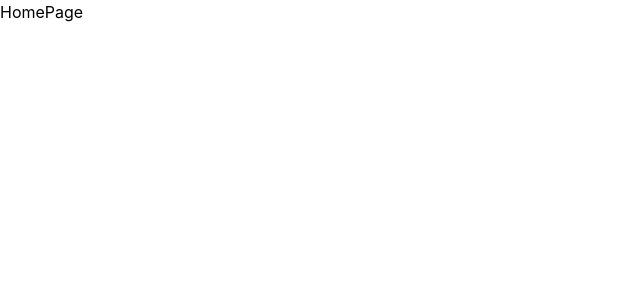
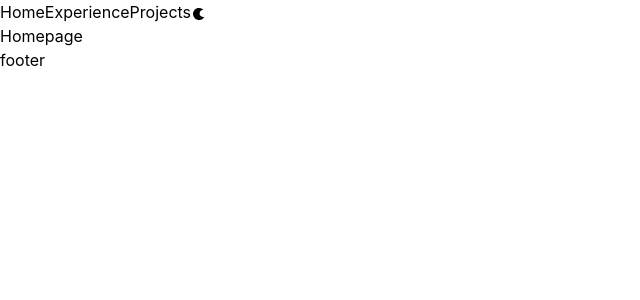
Before and after one commit to RoyCDev/portfolio, a React app: page / in a window 1280 px wide. Shown: the top 300 px of the page, without its empty margins (0-640 px from the left). Built offline with nearby package versions, Linux system fonts and the light colour scheme; the HTML template or start-up script is replaced by a standard one.

Commit message:
theme toggler in header

```diff
--- a/package.json
+++ b/package.json
@@ -13,6 +13,7 @@
     "@tailwindcss/vite": "^4.3.3",
     "react": "^19.2.8",
     "react-dom": "^19.2.8",
+    "react-icons": "^5.7.0",
     "react-router": "^8.4.0",
     "tailwindcss": "^4.3.3"
   },
--- a/src/App.tsx
+++ b/src/App.tsx
@@ -1,4 +1,5 @@
 import { Routes, Route } from "react-router"
+import RootLayout from "./layout/RootLayout"
 import HomePage from "./pages/HomePage"
 import ExperiencePage from "./pages/ExperiencePage"
 import ProjectPage from "./pages/ProjectPage"
@@ -6,9 +7,11 @@ import ProjectPage from "./pages/ProjectPage"
 function App() {
   return (
     <Routes>
-      <Route index element={<HomePage />}></Route>
-      <Route path="experience" element={<ExperiencePage />}></Route>
-      <Route path="project" element={<ProjectPage />}></Route>
+      <Route element={<RootLayout />}>
+        <Route index element={<HomePage />}></Route>
+        <Route path="experience" element={<ExperiencePage />}></Route>
+        <Route path="project" element={<ProjectPage />}></Route>
+      </Route>
     </Routes>
   )
 }
--- /dev/null
+++ b/src/components/Header.tsx
@@ -0,0 +1,22 @@
+import { NavLink } from "react-router"
+import ThemeToggler from "./ThemeToggler"
+
+function Header() {
+  return (
+    <header>
+      <div className="flex">
+        <nav>
+          <ul className="flex">
+            <li><NavLink to="/">Home</NavLink></li>
+            <li><NavLink to="/experience">Experience</NavLink></li>
+            <li><NavLink to="/project">Projects</NavLink></li>
+          </ul>
+        </nav>
+        <ThemeToggler />
+      </div>
+    </header>
+
+  )
+}
+
+export default Header
--- /dev/null
+++ b/src/components/ThemeToggler.tsx
@@ -0,0 +1,27 @@
+import { MdLightMode, MdDarkMode } from "react-icons/md";
+import { useEffect, useState } from "react"
+
+function ThemeToggler() {
+  const [theme, setTheme] = useState("");
+  const toggleTheme = (): void => {
+    const newTheme = theme === "dark" ? "light" : "dark";
+    document.documentElement.setAttribute("data-theme", newTheme);
+    localStorage.setItem("theme", newTheme);
+    setTheme(newTheme)
+  }
+
+  useEffect(() => {
+    const storedTheme = localStorage.getItem("theme") || "dark";
+    document.documentElement.setAttribute("data-theme", storedTheme);
+    setTheme(storedTheme)
+  }, [])
+
+  return (
+    <button onClick={toggleTheme} className="relative cursor-pointer">
+      <MdLightMode className="dark:opacity-0 -rotate-35 dark:rotate-0 absolute top-[25%]  transition-transform duration-300" />
+      <MdDarkMode className="opacity-0 dark:opacity-100 rotate-0 dark:rotate-35 absolute top-[25%] transition-transform duration-300" />
+    </button>
+  )
+}
+
+export default ThemeToggler
--- a/src/index.css
+++ b/src/index.css
@@ -1 +1,2 @@
 @import "tailwindcss";
+@custom-variant dark (&:where([data-theme=dark], [data-theme=dark] *));
--- /dev/null
+++ b/src/layout/RootLayout.tsx
@@ -0,0 +1,17 @@
+import { Outlet } from "react-router"
+import Header from "../components/Header"
+
+function RootLayout() {
+
+
+
+  return (
+    <>
+      <Header />
+      <Outlet />
+      footer
+    </>
+  )
+}
+
+export default RootLayout
--- a/src/pages/HomePage.tsx
+++ b/src/pages/HomePage.tsx
@@ -1,6 +1,6 @@
 function HomePage() {
   return (
-    <div>HomePage</div>
+    <h1>Homepage</h1>
   )
 }
 
```
Also changed, not shown: 1 other file (tests, documents, lock files or other folders).
